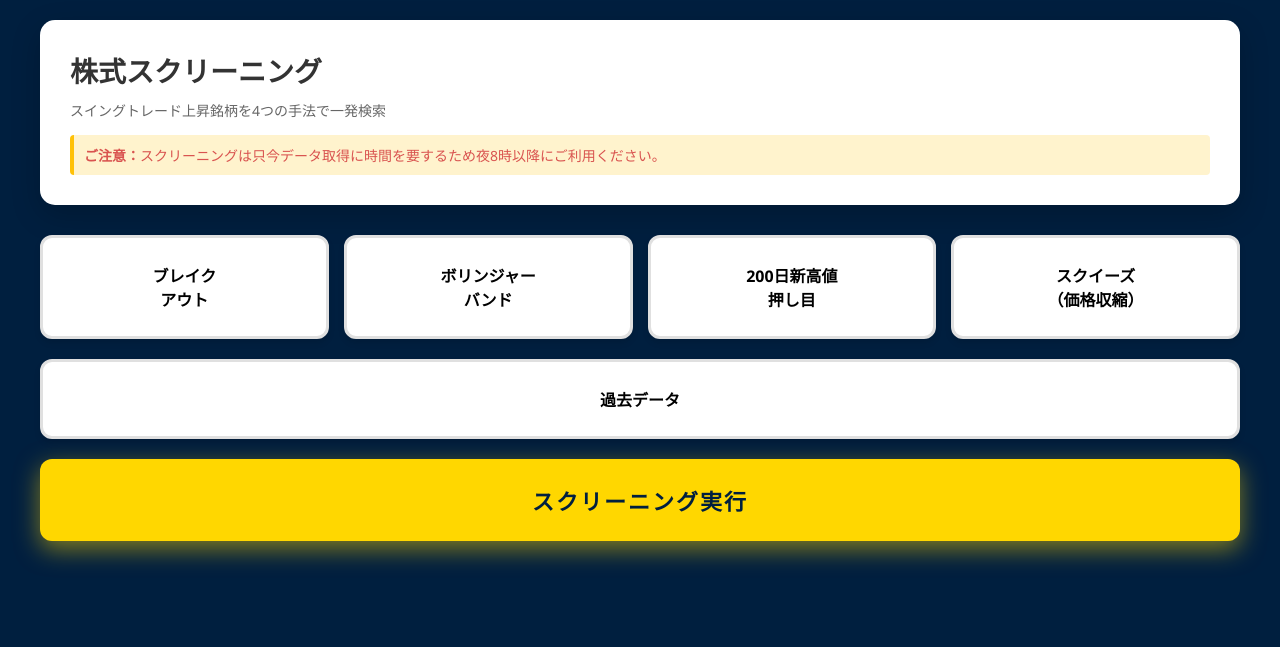
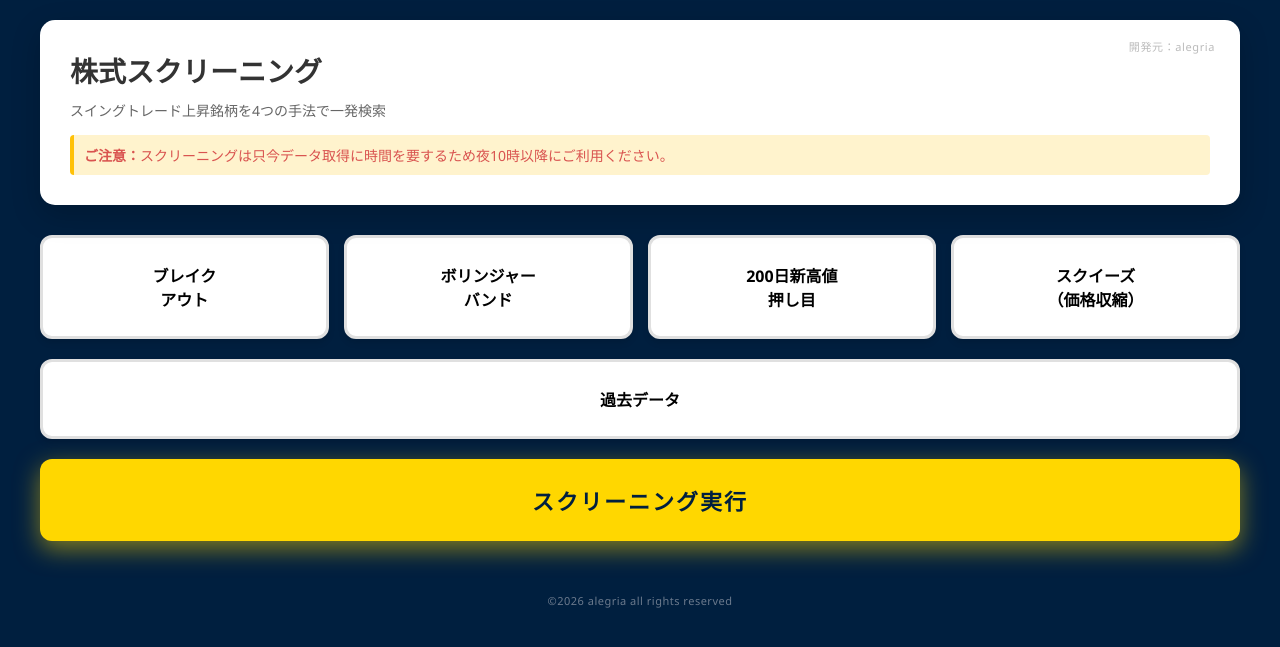
Before and after one commit to toshi0771/stock-screener-jp, a Flask app: page / in a window 1280 px wide. Shown: the top 647 px of the page. Run offline with Flask 3, Linux system fonts and the light colour scheme; parts of the project's set-up code (start-up, migrations or seed data) failed here and were passed over.

Commit message:
Fix AL: Update frontend UI - notice time, developer credit, and footer
- Change notice time from 8pm to 10pm
- Add developer credit link (alegria) in top-right of header with hover effect
- Add footer with copyright: 2026 alegria all rights reserved

```diff
--- a/templates/index_new.html
+++ b/templates/index_new.html
@@ -30,6 +30,32 @@
             padding: 30px;
             margin-bottom: 30px;
             box-shadow: 0 10px 30px rgba(0,0,0,0.2);
+            position: relative;
+        }
+
+        .dev-credit {
+            position: absolute;
+            top: 18px;
+            right: 25px;
+            font-size: 11px;
+            color: #bbb;
+            text-decoration: none;
+            letter-spacing: 0.6px;
+            font-weight: 400;
+            transition: color 0.25s ease;
+        }
+
+        .dev-credit:hover {
+            color: #999;
+            text-decoration: none;
+        }
+
+        footer {
+            text-align: center;
+            padding: 22px 0 16px;
+            font-size: 11px;
+            color: #6b7a8d;
+            letter-spacing: 0.5px;
         }
 
         h1 {
@@ -337,10 +363,11 @@
 <body>
     <div class="container">
         <header>
+            <a class="dev-credit" href="https://alegriajp.com/" target="_blank" rel="noopener noreferrer">開発元：alegria</a>
             <h1>株式スクリーニング</h1>
             <p class="subtitle">スイングトレード上昇銘柄を4つの手法で一発検索</p>
             <p style="color: #d9534f; font-size: 14px; margin-top: 15px; padding: 10px; background: #fff3cd; border-left: 4px solid #ffc107; border-radius: 4px;">
-                <strong>ご注意：</strong>スクリーニングは只今データ取得に時間を要するため夜8時以降にご利用ください。
+                <strong>ご注意：</strong>スクリーニングは只今データ取得に時間を要するため夜10時以降にご利用ください。
             </p>
         </header>
 
@@ -893,5 +920,8 @@
             }
         }
     </script>
+    <footer>
+        &copy;2026 alegria all rights reserved
+    </footer>
 </body>
 </html>
```
